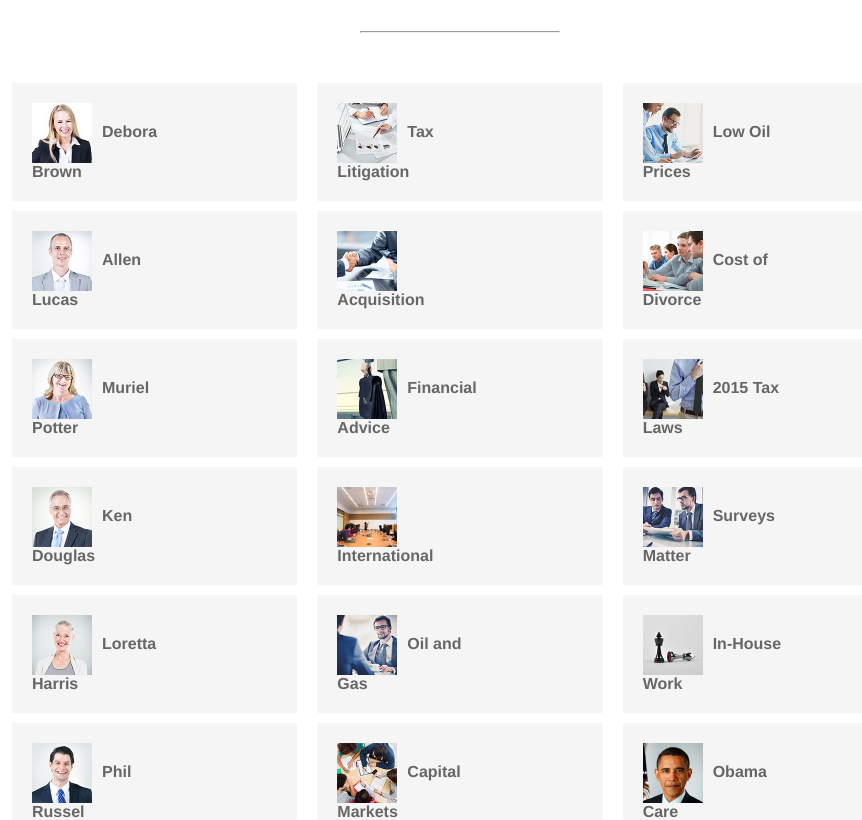
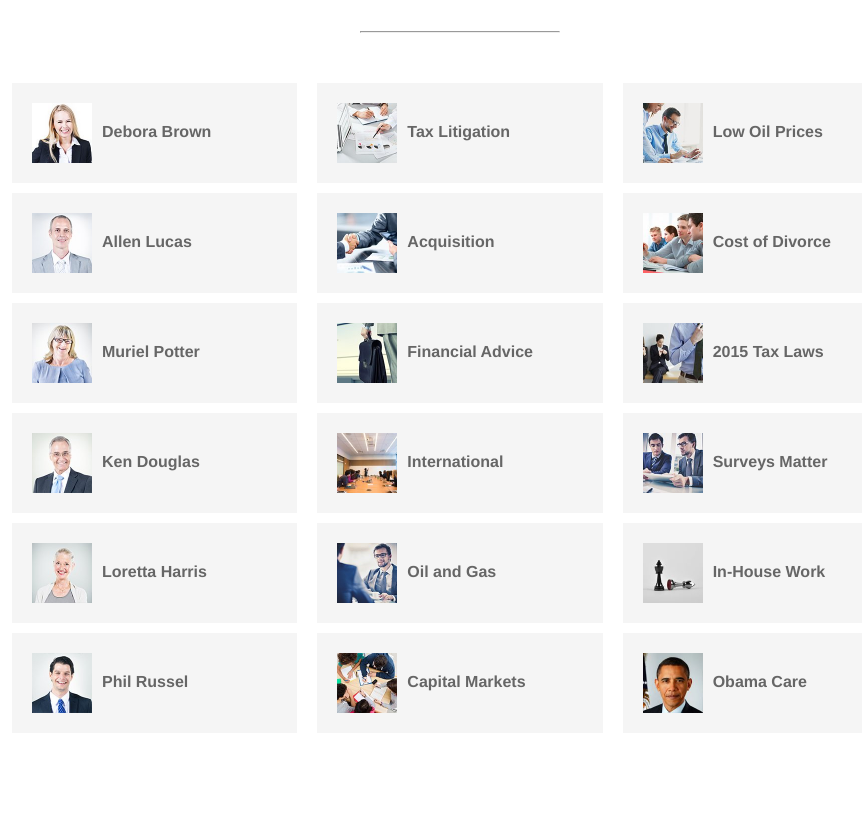
Before and after one commit to AlessandroFulco/proj-html-vuejs, a Vue app: page / in a window 1280 px wide. Shown: the part 2000-2820 px from the top of the page, without its empty margins (180-1042 px from the left). Built offline with nearby package versions, Linux system fonts and the light colour scheme.

Commit message:
css fix  class list

```diff
--- a/src/App.vue
+++ b/src/App.vue
@@ -416,9 +416,6 @@ export default {
               vertical-align: middle;
               margin-right: 10px;
             }
-            span {
-              padding-right: 100px;
-            }
           }
         }
       }
```
